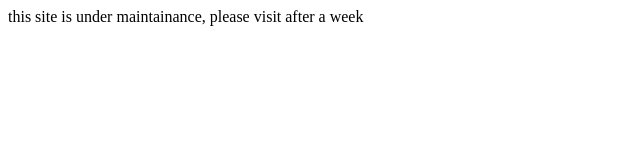
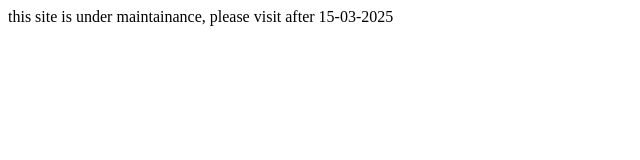
Before and after one commit to gouravkumar23/profile, a plain HTML site: page index.html in a window 1280 px wide. Shown: the full height of the page, 0-640 px from the left. Drawn offline with Linux system fonts and the light colour scheme.

Commit message:
Update index.html

```diff
--- a/index.html
+++ b/index.html
@@ -6,6 +6,6 @@
     <title>Gourav Kumar Gunjari</title>
 </head>
 <body>
-    this site is under maintainance, please visit after a week
+    this site is under maintainance, please visit after 15-03-2025
 </body>
 </html>
```
